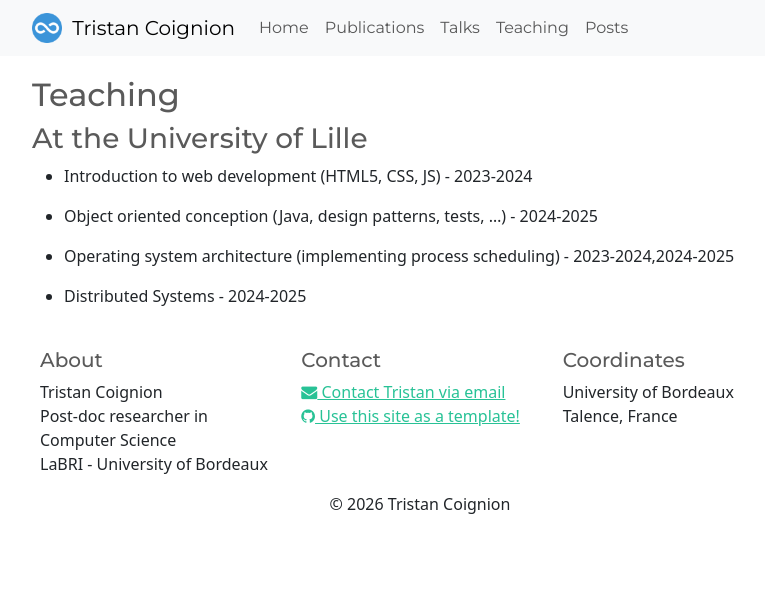
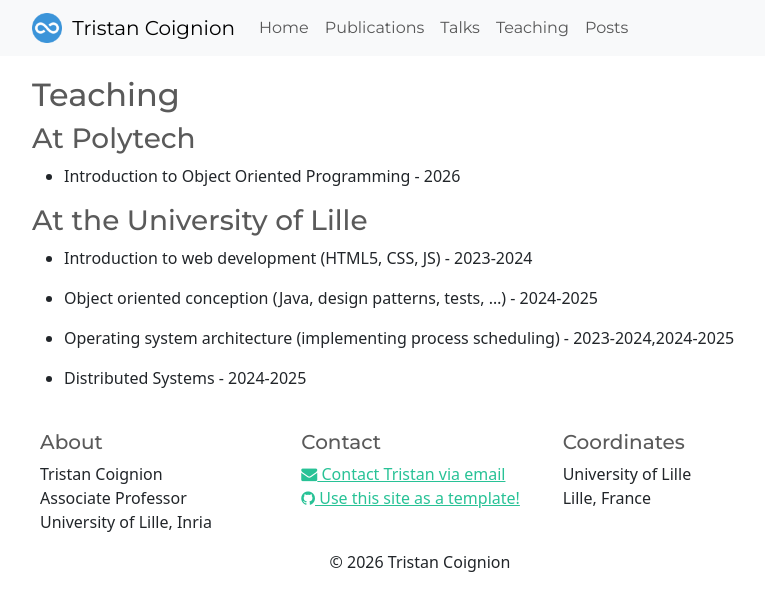
Before and after one commit to Saauan/saauan.github.io, a Jekyll site: the page built from _pages/teaching.md, in a window 1280 px wide. Shown: the top 611 px of the page, without its empty margins (220-985 px from the left). Built offline with Jekyll 4.4.1, drawn with Linux system fonts in a browser that asks for light colours; nearby versions of some CDN libraries; a style sheet for code colours, icons or effects is not loaded.

Commit message:
Update personal information and teaching details on the website

```diff
--- a/_config.yml
+++ b/_config.yml
@@ -1,6 +1,6 @@
 # Site settings
 title: Tristan Coignion
-email: tristan@coignion.fr
+email: tristan.coignion@inria.fr
 description: Academic webpage of Tristan Coignion
 baseurl: ""
 url: ""
@@ -13,15 +13,15 @@ url: ""
 # Footer info
 affiliation: >
   Tristan Coignion<br/>
-  Post-doc researcher in Computer Science<br/>
-  LaBRI - University of Bordeaux
+  Associate Professor<br/>
+  University of Lille, Inria
 
 location: >
-  University of Bordeaux<br/>
-  Talence, France
+  University of Lille<br/>
+  Lille, France
 
 contact: >
-  <a href="mailto:tristan@coignion.fr" target="_blank"><i class="fa fa-envelope fa-1x"></i> Contact Tristan via email</a> <br/>
+  <a href="mailto:tristan.coignion@inria.fr" target="_blank"><i class="fa fa-envelope fa-1x"></i> Contact Tristan via email</a> <br/>
   <a href="https://github.com/sbryngelson/academic-website-template"><i class="fa fa-github fa-1x"></i> Use this site as a template!</a>
 
 # Pages shown in navbar
--- a/_data/news.yml
+++ b/_data/news.yml
@@ -1,5 +1,5 @@
 - date: 01 September 2026
-  headline: "I've just started my new position as an assistant professor at the University of Lille."
+  headline: "I've just started my new position as an associate professor at the University of Lille."
 
 - date: 01 January 2026
   headline: "I am now a post-doc researcher at LaBRI."
--- a/_pages/teaching.md
+++ b/_pages/teaching.md
@@ -7,6 +7,9 @@ permalink: /teaching/
 
 ## Teaching
 
+### At Polytech
+- Introduction to Object Oriented Programming - 2026
+
 ### At the University of Lille
 - Introduction to web development (HTML5, CSS, JS) - 2023-2024
 
```
Also changed, not shown: _pages/home.md (+7 -3 lines).
